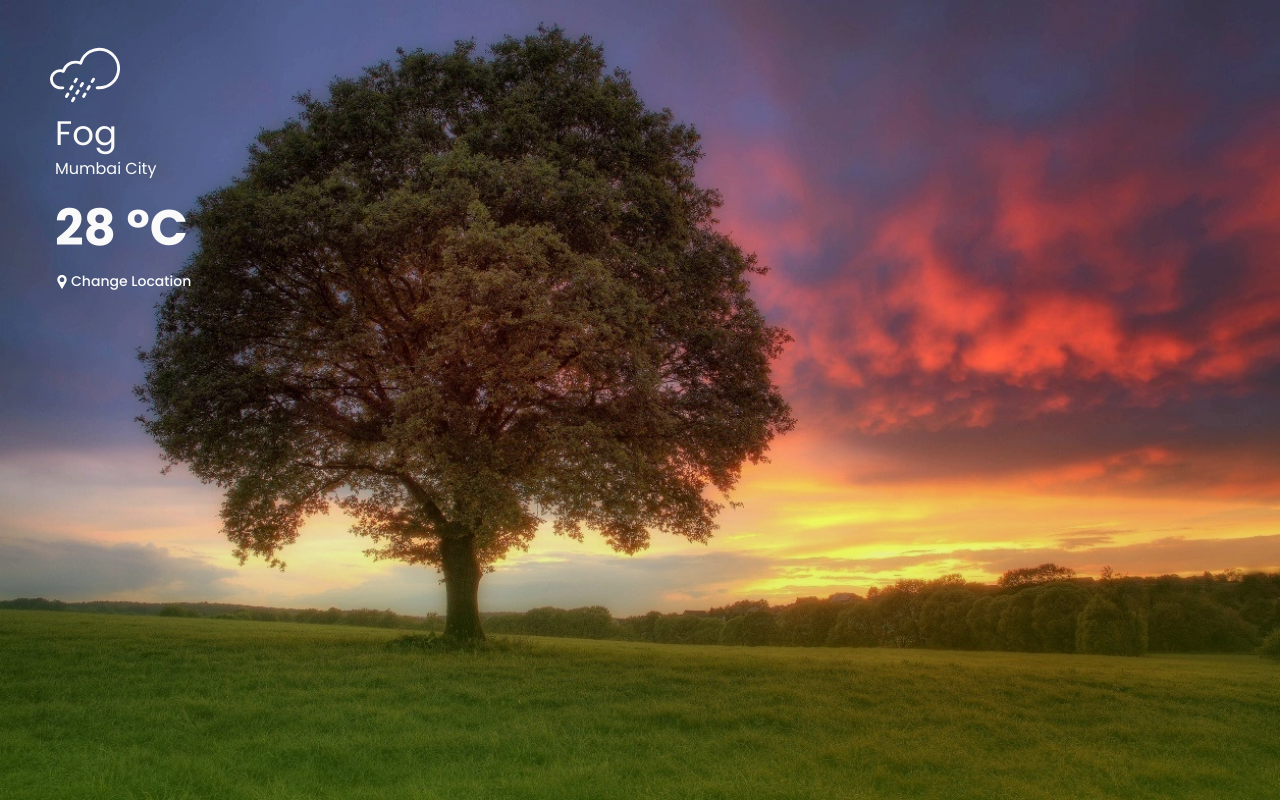
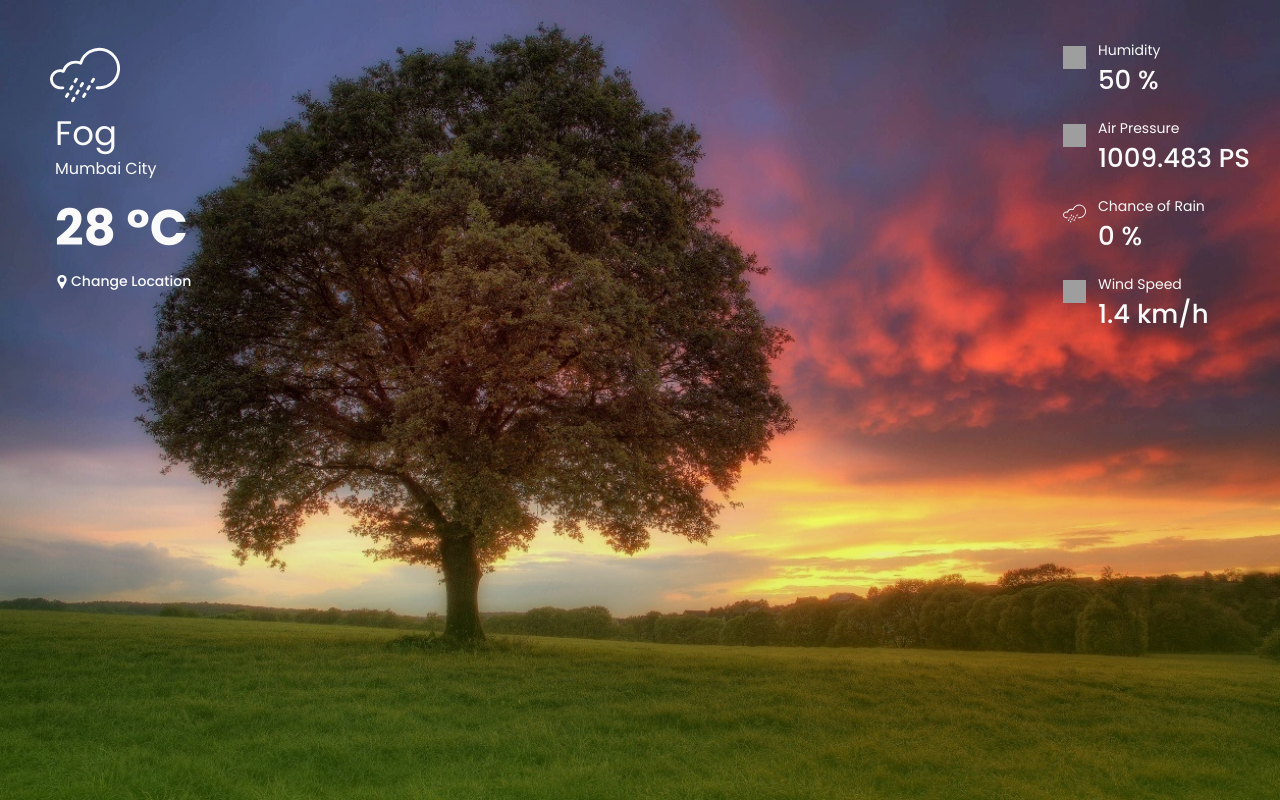
Before and after one commit to tr0zanwow/critical-mention-frontend, a Vue app: page / in a window 1280 px wide. Built offline with nearby package versions, Linux system fonts and the light colour scheme; grey boxes are pictures that could not be loaded.

Commit message:
#Refactor - completed other stats ui with mock data

```diff
--- a/src/components/Dashboard.vue
+++ b/src/components/Dashboard.vue
@@ -12,11 +12,58 @@
         <p class="weather-location">{{ weatherLocation }}</p>
         <p class="current-temprature">{{ currentTemprature }}</p>
         <div class="chng-loc-wrapper">
-          <img src="@/assets/pin.svg" alt="" class="chng-loc-wrapper--icon" />
-          <p class="chng-loc-wrapper--label">Change Location</p>
+          <img src="@/assets/pin.svg" alt="" class="chng-loc-wrapper__icon" />
+          <p class="chng-loc-wrapper__label">Change Location</p>
         </div>
       </div>
-      <div class="other-stastics-wrapper"></div>
+      <div class="other-stastics-wrapper">
+        <div class="right-panel">
+          <div class="stats-wrapper">
+            <img
+              src="@/assets/weather/humidity.svg"
+              alt=""
+              class="stats-wrapper__icon"
+            />
+            <div class="label-value-wrapper">
+              <p class="label">Humidity</p>
+              <p class="value">{{ humidityPercent }}</p>
+            </div>
+          </div>
+          <div class="stats-wrapper">
+            <img
+              src="@/assets/weather/pressure.svg"
+              alt=""
+              class="stats-wrapper__icon"
+            />
+            <div class="label-value-wrapper">
+              <p class="label">Air Pressure</p>
+              <p class="value">{{ airPressure }}</p>
+            </div>
+          </div>
+          <div class="stats-wrapper">
+            <img
+              src="@/assets/weather/shower_rain.svg"
+              alt=""
+              class="stats-wrapper__icon"
+            />
+            <div class="label-value-wrapper">
+              <p class="label">Chance of Rain</p>
+              <p class="value">{{ rainChancePercent }}</p>
+            </div>
+          </div>
+          <div class="stats-wrapper">
+            <img
+              src="@/assets/weather/wind.svg"
+              alt=""
+              class="stats-wrapper__icon"
+            />
+            <div class="label-value-wrapper">
+              <p class="label">Wind Speed</p>
+              <p class="value">{{ windSpeed }}</p>
+            </div>
+          </div>
+        </div>
+      </div>
     </div>
     <div class="container__timeline"></div>
   </div>
@@ -35,6 +82,18 @@ export default {
       var temp = 28
       return temp.unitCelsius()
     },
+    humidityPercent() {
+      return '50 %'
+    },
+    airPressure(){
+        return '1009.483 PS'
+    },
+    rainChancePercent(){
+        return '0 %'
+    },
+    windSpeed(){
+        return '1.4 km/h'
+    }
   },
 }
 </script>
@@ -107,12 +166,12 @@ export default {
         align-items: center;
         cursor: pointer;
 
-        &--icon {
+        &__icon {
           height: 14px;
           width: 14px;
         }
 
-        &--label {
+        &__label {
           margin-left: 2px;
           font-size: 14px;
           font-weight: 500;
@@ -124,6 +183,51 @@ export default {
       height: 100%;
       width: 100%;
       flex: 1;
+      padding-right: 30px;
+      padding-top: 40px;
+      display: flex;
+      justify-content: flex-end;
+
+      .right-panel {
+        width: fit-content;
+        height: 100%;
+        display: flex;
+        flex-direction: column;
+        justify-content: flex-start;
+        align-items: flex-start;
+
+        .stats-wrapper {
+          display: flex;
+          height: fit-content;
+          width: fit-content;
+          user-select: none;
+
+          &:not(:first-child) {
+            margin-top: 18px;
+          }
+
+          &__icon {
+            width: 23px;
+            height: 23px;
+            margin-top: 6px;
+          }
+
+          .label-value-wrapper {
+            display: flex;
+            flex-direction: column;
+            margin-left: 12px;
+
+            .label {
+              font-size: 14px;
+            }
+
+            .value {
+              font-size: 26px;
+              font-weight: 500;
+            }
+          }
+        }
+      }
     }
   }
 
```
